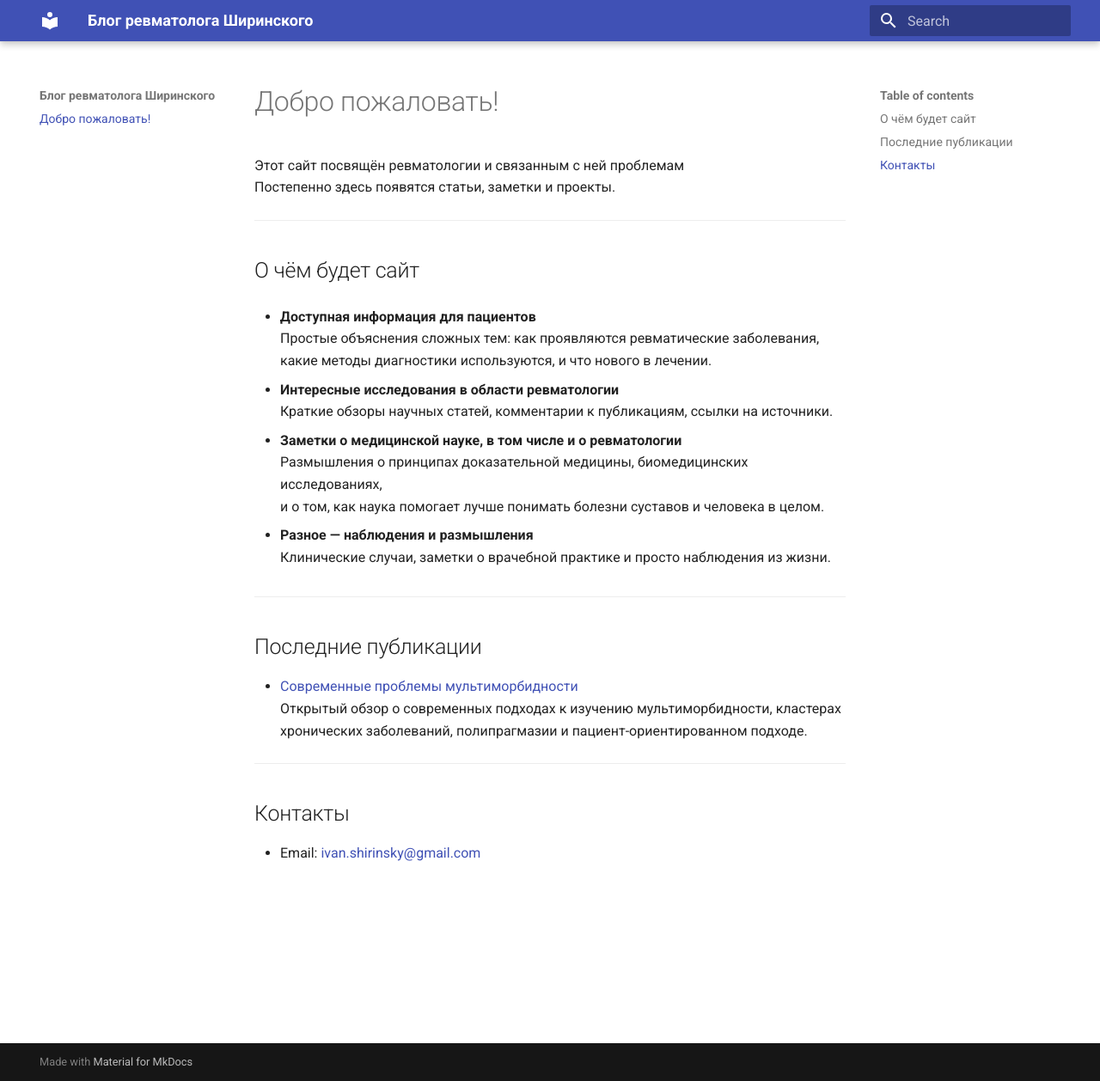
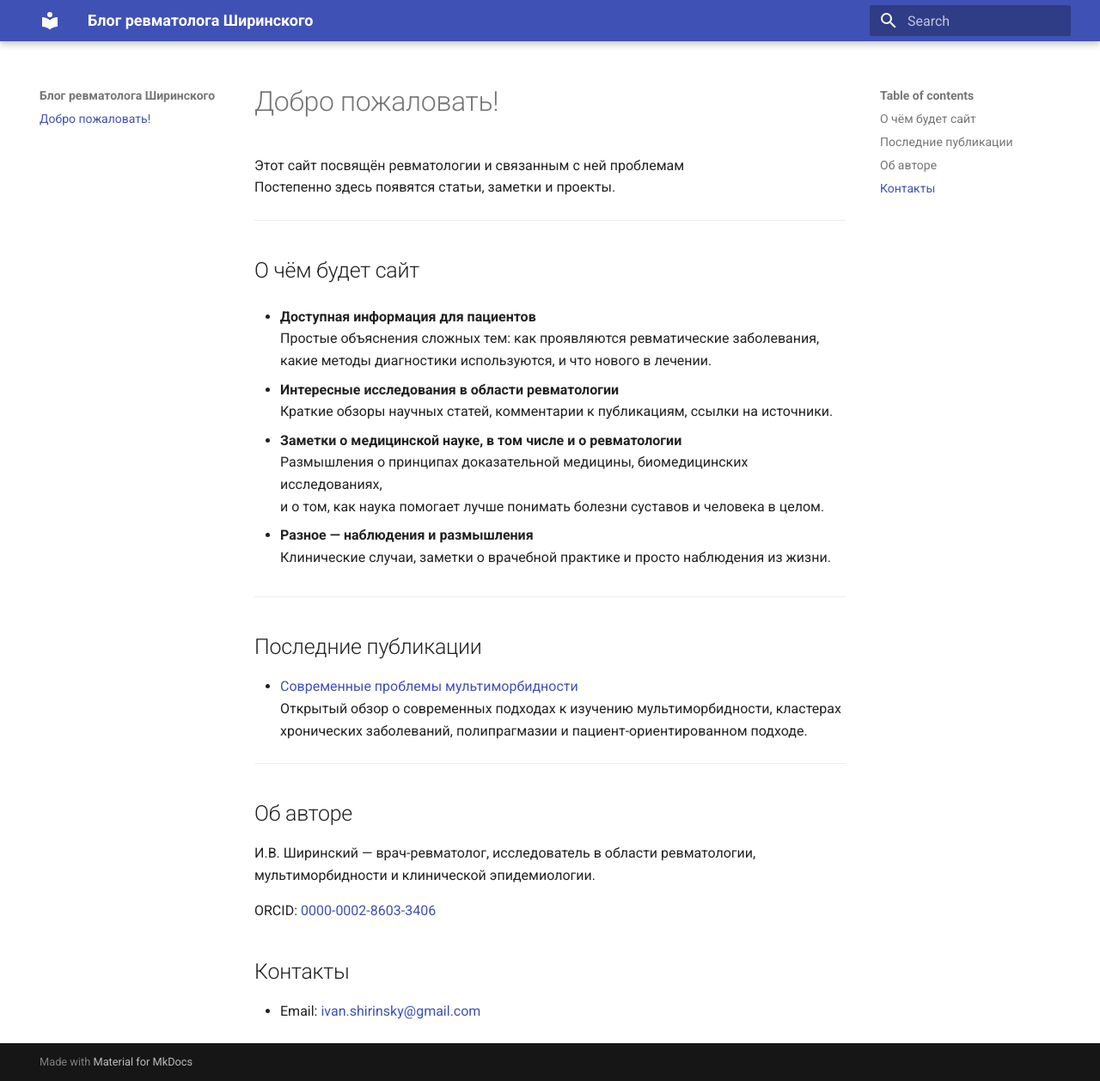
Before and after one commit to ivan-shirinsky/ivan-shirinsky.github.io, an MkDocs documentation site: the page built from docs/index.md, in a window 1280 px wide and 1258 px high. Shown: the whole window at 86% size. Built offline with MkDocs 1.6.1 and Material for MkDocs 9.7.7, drawn with Linux system fonts in a browser that asks for light colours.

Commit message:
Update index.md

```diff
--- a/docs/index.md
+++ b/docs/index.md
@@ -31,6 +31,12 @@
 
   ---
 
+## Об авторе
+
+И.В. Ширинский — врач-ревматолог, исследователь в области ревматологии, мультиморбидности и клинической эпидемиологии.
+
+ORCID: [0000-0002-8603-3406](https://orcid.org/0000-0002-8603-3406)
+
 ##  Контакты
 
 - Email: [ivan.shirinsky@gmail.com](mailto:ivan.shirinsky@gmail.com)
```
